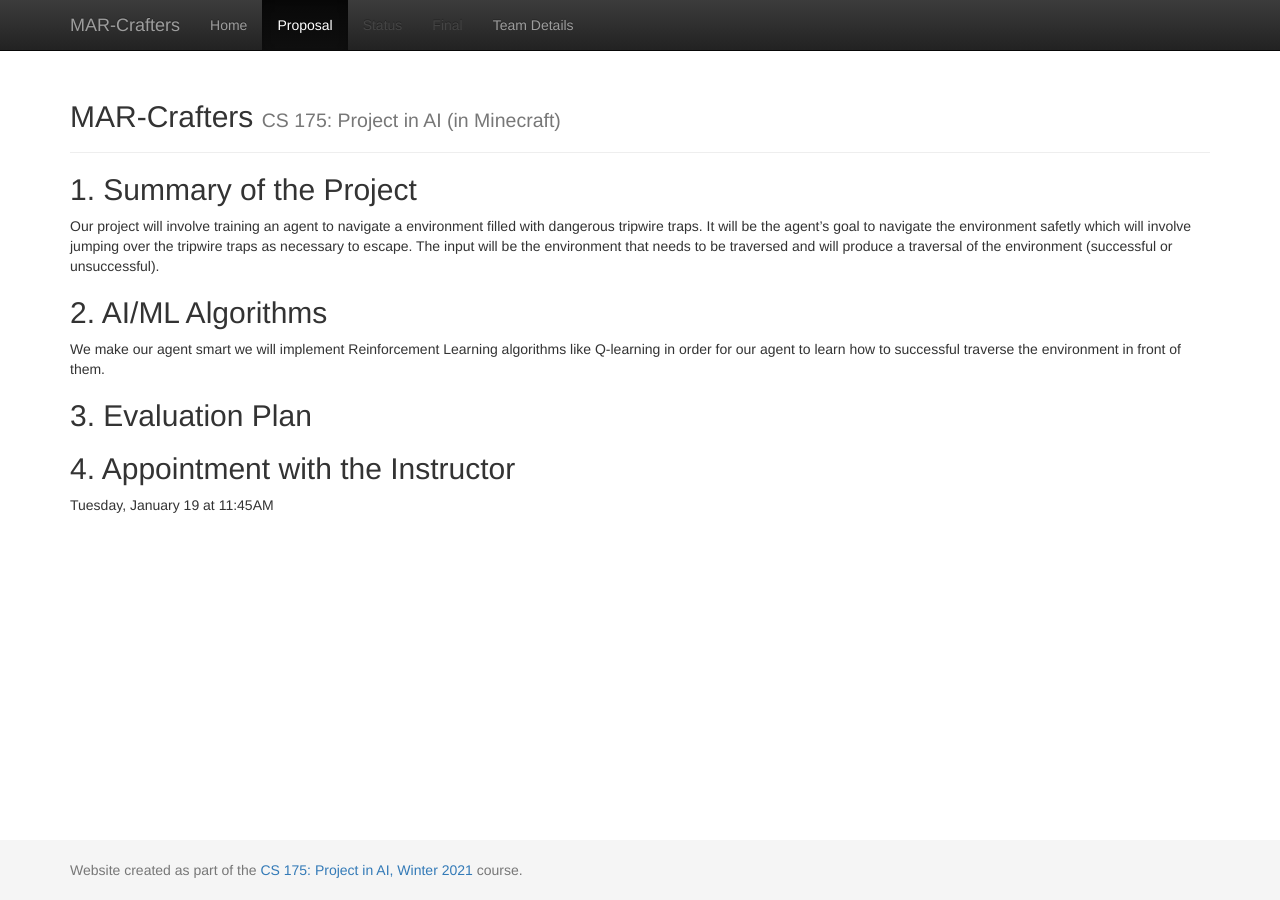
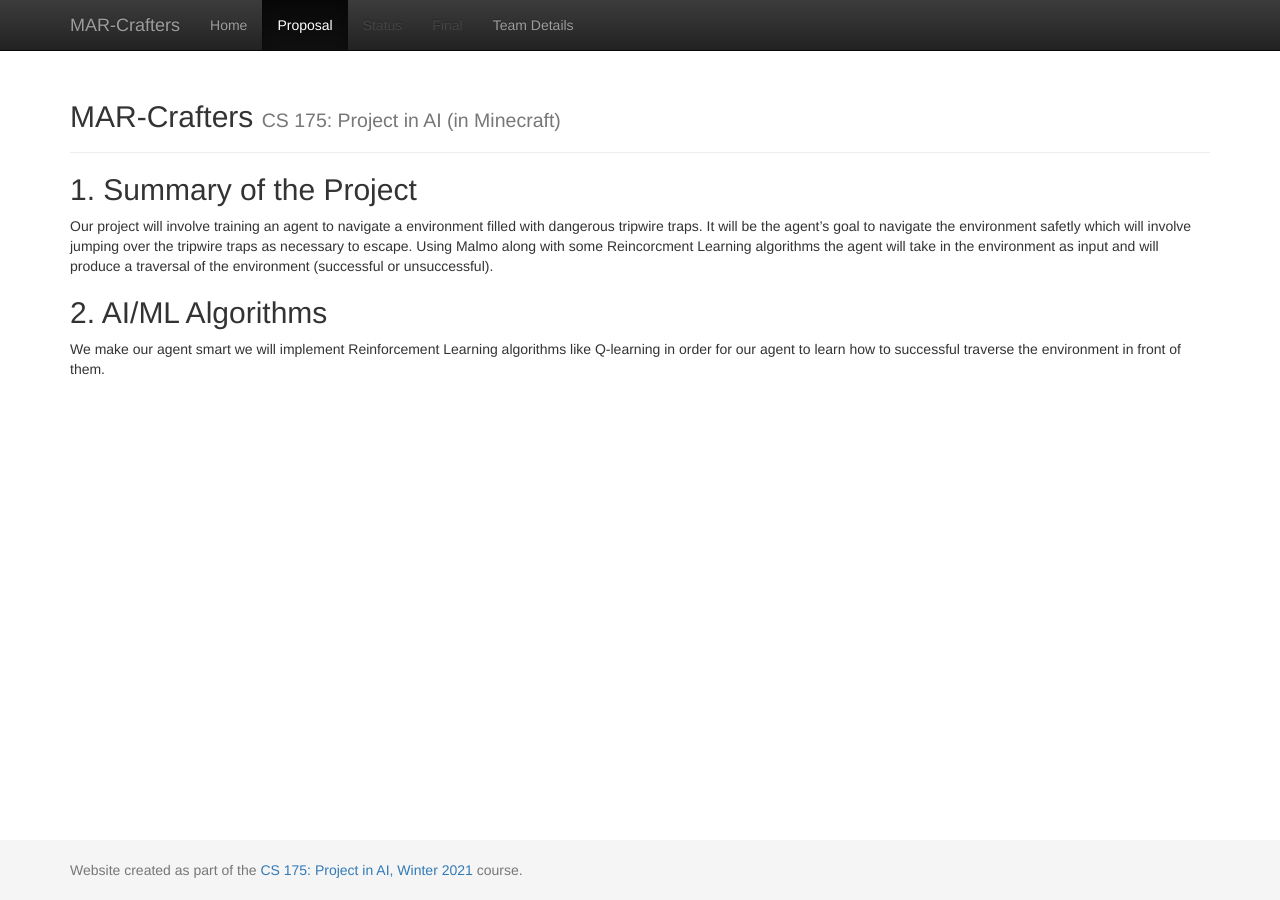
Before and after one commit to maxxdoan/DangerDungeon, a Jekyll site: the page built from docs/proposal.md, in a window 1280 px wide. Built offline with Jekyll 4.4.1, drawn with Linux system fonts in a browser that asks for light colours.

Commit message:
Update proposal.md

```diff
--- a/docs/proposal.md
+++ b/docs/proposal.md
@@ -5,14 +5,8 @@ title: Proposal
 
 ## 1. Summary of the Project
 
-Our project will involve training an agent to navigate a environment filled with dangerous tripwire traps. It will be the agent's goal to navigate the environment safetly which will involve jumping over the tripwire traps as necessary to escape. The input will be the environment that needs to be traversed and will produce a traversal of the environment (successful or unsuccessful).
+Our project will involve training an agent to navigate a environment filled with dangerous tripwire traps. It will be the agent's goal to navigate the environment safetly which will involve jumping over the tripwire traps as necessary to escape. Using Malmo along with some Reincorcment Learning algorithms the agent will take in the environment as input and will produce a traversal of the environment (successful or unsuccessful).
 
 ## 2. AI/ML Algorithms
 
 We make our agent smart we will implement Reinforcement Learning algorithms like Q-learning in order for our agent to learn how to successful traverse the environment in front of them.
-
-## 3. Evaluation Plan
-
-## 4. Appointment with the Instructor
-
-Tuesday, January 19 at 11:45AM
```
